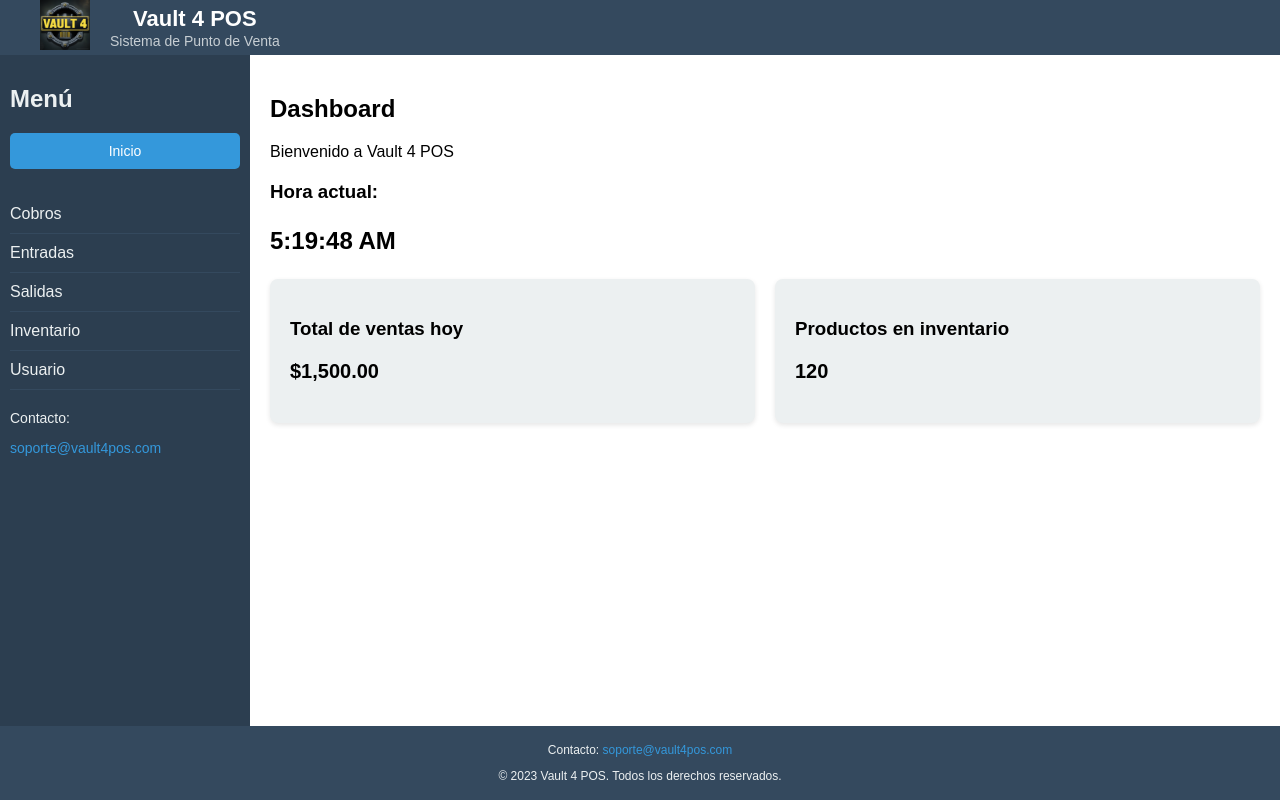
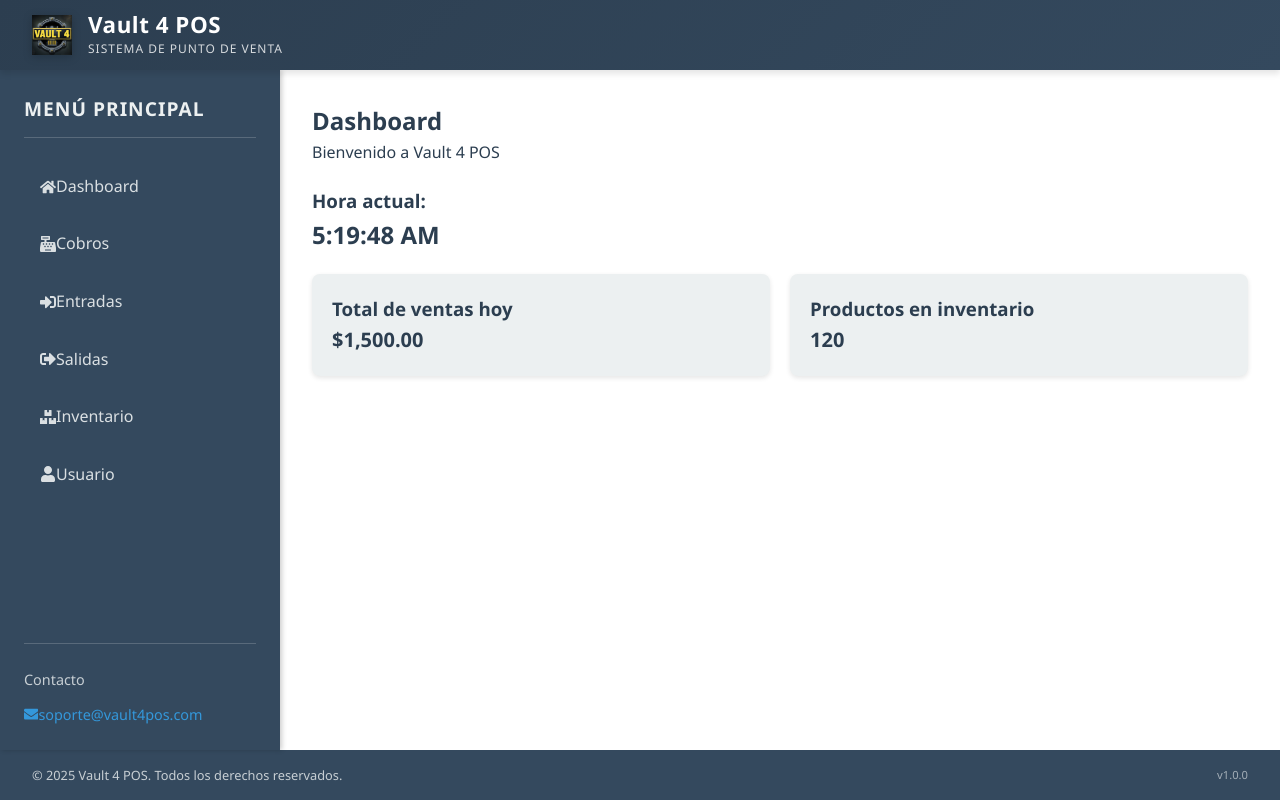
Before and after one commit to KiraTrash/posSa, a React (Create React App) app: page / in a window 1280 px wide. Built offline with nearby package versions, Linux system fonts and the light colour scheme.

Commit message:
cambios de estilo completos

```diff
--- a/package.json
+++ b/package.json
@@ -7,6 +7,7 @@
   "dependencies": {
     "react": "^19.0.0",
     "react-dom": "^19.0.0",
+    "react-icons": "^5.5.0",
     "react-scripts": "^5.0.1"
   },
   "devDependencies": {
--- a/src/components/Footer.jsx
+++ b/src/components/Footer.jsx
@@ -3,16 +3,12 @@ import React from "react";
 const Footer = () => {
   return (
     <footer className="footer">
-      <p>
-        Contacto:{" "}
-        <a
-          href="mailto:soporte@vault4pos.com"
-          style={{ color: "#3498db", textDecoration: "none" }}
-        >
-          soporte@vault4pos.com
-        </a>
-      </p>
-      <p>&copy; 2023 Vault 4 POS. Todos los derechos reservados.</p>
+      <div className="copyright">
+        © {new Date().getFullYear()} Vault 4 POS. Todos los derechos reservados.
+      </div>
+      <div className="version">
+        v1.0.0
+      </div>
     </footer>
   );
 };
--- a/src/components/Header.jsx
+++ b/src/components/Header.jsx
@@ -1,5 +1,3 @@
-import React from "react";
-
 const Header = () => {
   return (
     <header className="header">
@@ -7,13 +5,13 @@ const Header = () => {
         <div className="logo-container">
           <img
             src="/assets/logo.png"
-            alt="Logo Vault 4 POS"
+            alt="Vault 4 POS"
             className="logo"
           />
-        </div>
-        <div className="title-container">
-          <h1 className="app-title">Vault 4 POS</h1>
-          <p className="app-subtitle">Sistema de Punto de Venta</p>
+          <div className="brand-text">
+            <h1 className="app-title">Vault 4 POS</h1>
+            <p className="app-subtitle">Sistema de Punto de Venta</p>
+          </div>
         </div>
       </div>
     </header>
--- a/src/components/Sidebar.jsx
+++ b/src/components/Sidebar.jsx
@@ -1,67 +1,47 @@
 import React from "react";
+import {
+  FaHome,
+  FaCashRegister,
+  FaSignInAlt,
+  FaSignOutAlt,
+  FaBoxes,
+  FaUser,
+  FaEnvelope
+} from "react-icons/fa";
 
 const Sidebar = ({ onViewChange }) => {
-  // Función para manejar el clic en una opción del menú
-  const handleMenuItemClick = (item) => {
-    // Convertimos el nombre del menú a un valor válido para el estado `currentView`
-    const view = item.toLowerCase(); // Ejemplo: "Cobros" -> "cobros"
-    onViewChange(view); // Llamamos a la función para cambiar la vista
-  };
+  const menuItems = [
+    { name: "Dashboard", icon: <FaHome />, view: "dashboard" },
+    { name: "Cobros", icon: <FaCashRegister />, view: "cobros" },
+    { name: "Entradas", icon: <FaSignInAlt />, view: "entradas" },
+    { name: "Salidas", icon: <FaSignOutAlt />, view: "salidas" },
+    { name: "Inventario", icon: <FaBoxes />, view: "inventario" },
+    { name: "Usuario", icon: <FaUser />, view: "usuario" }
+  ];
 
   return (
     <aside className="sidebar">
-      <h2>Menú</h2>
+      <h2 className="sidebar-title">Menú Principal</h2>
 
-      {/* Botón de Inicio */}
-      <button
-        onClick={() => handleMenuItemClick("dashboard")} // Navegar al Dashboard
-        style={{
-          width: "100%",
-          background: "#3498db",
-          color: "#fff",
-          border: "none",
-          padding: "10px",
-          borderRadius: "5px",
-          cursor: "pointer",
-          fontSize: "14px",
-          marginBottom: "10px",
-          transition: "background 0.3s ease",
-        }}
-        onMouseEnter={(e) => (e.target.style.background = "#2980b9")}
-        onMouseLeave={(e) => (e.target.style.background = "#3498db")}
-      >
-        Inicio
-      </button>
-
-      {/* Lista de opciones del menú */}
-      <ul style={{ listStyle: "none", padding: 0 }}>
-        {["Cobros", "Entradas", "Salidas", "Inventario", "Usuario"].map(
-          (item, index) => (
-            <li
-              key={index}
-              style={{
-                padding: "10px 0",
-                borderBottom: "1px solid #34495e",
-                cursor: "pointer",
-                transition: "background 0.3s ease",
-              }}
-              onClick={() => handleMenuItemClick(item)} // Cambiar la vista al hacer clic
-              onMouseEnter={(e) => (e.target.style.background = "#34495e")}
-              onMouseLeave={(e) => (e.target.style.background = "transparent")}
+      <ul className="menu-list">
+        {menuItems.map((item, index) => (
+          <li key={index} className="menu-item">
+            <a
+              href="#!"
+              className="menu-link"
+              onClick={() => onViewChange(item.view)}
             >
-              {item}
-            </li>
-          )
-        )}
+              {item.icon}
+              <span>{item.name}</span>
+            </a>
+          </li>
+        ))}
       </ul>
 
-      {/* Sección de contacto */}
-      <div style={{ marginTop: "20px", fontSize: "14px" }}>
-        <p>Contacto:</p>
-        <a
-          href="mailto:soporte@vault4pos.com"
-          style={{ color: "#3498db", textDecoration: "none" }}
-        >
+      <div className="contact-info">
+        <h3 className="contact-title">Contacto</h3>
+        <a href="mailto:soporte@vault4pos.com" className="contact-email">
+          <FaEnvelope />
           soporte@vault4pos.com
         </a>
       </div>
--- a/src/styles.css
+++ b/src/styles.css
@@ -1,213 +1,362 @@
-body {
-  margin: 0;
-  font-family: Arial, sans-serif;
-  background-color: #f4f4f4;
+:root {
+  --primary-color: #2c3e50;
+  --secondary-color: #34495e;
+  --accent-color: #3498db;
+  --light-color: #ecf0f1;
+  --danger-color: #e74c3c;
+  --success-color: #27ae60;
+  --warning-color: #f39c12;
+  --text-dark: #2c3e50;
+  --text-light: #ecf0f1;
+  --bg-light: #f8f9fa;
+  --border-radius: 6px;
+  --box-shadow: 0 4px 6px rgba(0, 0, 0, 0.1);
+  --transition: all 0.3s ease;
 }
 
+/* Reset y estilos base */
+* {
+  margin: 0;
+  padding: 0;
+  box-sizing: border-box;
+}
+
+body {
+  font-family: 'Segoe UI', Roboto, 'Helvetica Neue', sans-serif;
+  background-color: var(--bg-light);
+  color: var(--text-dark);
+  line-height: 1.6;
+}
+
+/* Layout principal */
 .grid-container {
   display: grid;
   grid-template-areas:
     "header header"
     "sidebar main"
     "footer footer";
-  grid-template-columns: 250px 1fr; /* Sidebar fijo de 250px, Main ocupa el resto */
-  grid-template-rows: auto 1fr auto; /* Header y Footer con altura automática, Main ocupa el espacio restante */
-  min-height: 100vh; /* Asegura que el contenedor ocupe toda la altura de la pantalla */
+  grid-template-columns: 280px 1fr;
+  grid-template-rows: 70px 1fr 50px;
+  min-height: 100vh;
 }
 
+/* Header */
 .header {
   grid-area: header;
-  background-color: #34495e;
-  color: #ecf0f1;
-  padding: 5px 20px; /* Padding reducido aún más */
-  text-align: center;
-  font-size: 20px; /* Tamaño de fuente reducido */
-  box-shadow: 0 2px 5px rgba(0, 0, 0, 0.2);
-}
-
-.sidebar {
-  grid-area: sidebar;
-  background-color: #2c3e50;
-  color: #ecf0f1;
-  padding: 10px; /* Padding reducido aún más */
-  overflow-y: auto; /* Permite hacer scroll si el contenido es muy largo */
-}
-
-.main {
-  grid-area: main;
-  background-color: #fff;
-  padding: 20px;
-  overflow-y: auto; /* Permite hacer scroll si el contenido es muy largo */
-}
-
-.footer {
-  grid-area: footer;
-  background-color: #34495e;
-  color: #ecf0f1;
-  padding: 5px; /* Padding reducido aún más */
-  text-align: center;
-  font-size: 12px; /* Tamaño de fuente reducido */
-}
-
-/* inventario */
-/* styles.css */
-table {
-  width: 100%;
-  border-collapse: collapse;
-  margin: 20px 0;
-}
-
-th, td {
-  padding: 10px;
-  border: 1px solid #ddd;
-  text-align: left;
-}
-
-th {
-  background-color: #34495e;
-  color: #ecf0f1;
-}
-
-tr:nth-child(even) {
-  background-color: #f9f9f9;
-}
-
-.inventario-container {
-  padding: 20px;
-}
-
-.search-bar {
-  margin-bottom: 20px;
-}
-
-.search-bar input {
-  padding: 8px;
-  width: 300px;
-}
-
-.productos-table {
-  width: 100%;
-  border-collapse: collapse;
-}
-
-.productos-table th, .productos-table td {
-  padding: 10px;
-  border: 1px solid #ddd;
-  text-align: left;
-}
-
-.productos-table th {
-  background-color: #34495e;
-  color: white;
-}
-
-.even-row {
-  background-color: #f9f9f9;
-}
-
-.odd-row {
-  background-color: #fff;
-}
-
-.low-stock {
-  color: red;
-  font-weight: bold;
-}
-
-.no-results {
-  text-align: center;
-  padding: 20px;
-  color: #666;
-}
-
-.loading, .error {
-  padding: 20px;
-  text-align: center;
-}
-
-/* Estilos para el Header mejorado */
-.header {
-  grid-area: header;
-  background-color: #34495e;
-  color: #ecf0f4;
-  padding: 0 20px;
-  box-shadow: 0 2px 5px rgba(0, 0, 0, 0.2);
+  background: linear-gradient(135deg, var(--primary-color), var(--secondary-color));
+  color: var(--text-light);
+  padding: 0 2rem;
+  box-shadow: var(--box-shadow);
   display: flex;
   align-items: center;
+  z-index: 100;
 }
 
 .header-content {
   display: flex;
   align-items: center;
   width: 100%;
-  max-width: 1200px;
+  max-width: 1400px;
   margin: 0 auto;
 }
 
 .logo-container {
-  margin-right: 20px;
+  display: flex;
+  align-items: center;
+  margin-right: 1.5rem;
 }
 
 .logo {
-  height: 50px;
+  height: 40px;
   width: auto;
   object-fit: contain;
+  filter: drop-shadow(0 2px 4px rgba(0, 0, 0, 0.2));
 }
 
-.title-container {
+.brand-text {
+  display: flex;
+  flex-direction: column;
+  margin-left: 1rem;
+}
+
+.app-title {
+  margin: 0;
+  font-size: 1.4rem;
+  font-weight: 700;
+  color: white;
+  line-height: 1.2;
+  letter-spacing: 0.5px;
+}
+
+.app-subtitle {
+  margin: 0;
+  font-size: 0.75rem;
+  font-weight: 400;
+  color: rgba(255, 255, 255, 0.8);
+  text-transform: uppercase;
+  letter-spacing: 1px;
+}
+
+/* Sidebar corregido */
+.sidebar {
+  grid-area: sidebar;
+  background-color: var(--secondary-color);
+  color: var(--text-light);
+  padding: 1.5rem;
+  box-shadow: 2px 0 5px rgba(0, 0, 0, 0.2);
+  z-index: 10;
   display: flex;
   flex-direction: column;
 }
 
-.app-title {
-  margin: 0;
-  font-size: 22px;
-  font-weight: 700;
-  color: #fff;
-  line-height: 1.2;
+.sidebar-title {
+  color: var(--text-light);
+  font-size: 1.2rem;
+  font-weight: 600;
+  margin-bottom: 1.5rem;
+  text-transform: uppercase;
+  letter-spacing: 1px;
+  border-bottom: 1px solid rgba(236, 240, 241, 0.2);
+  padding-bottom: 0.75rem;
 }
 
-.app-subtitle {
-  margin: 0;
-  font-size: 14px;
-  font-weight: 400;
-  color: #ecf0f1;
+.menu-list {
+  list-style: none;
+  padding: 0;
+  margin: 0 0 2rem 0;
+}
+
+.menu-item {
+  margin-bottom: 0.5rem;
+}
+
+.menu-link {
+  display: flex;
+  align-items: center;
+  padding: 0.75rem 1rem;
+  color: var(--text-light);
+  text-decoration: none;
+  border-radius: var(--border-radius);
+  transition: var(--transition);
+  font-weight: 500;
+  opacity: 0.9;
+}
+
+.menu-link:hover, .menu-link.active {
+  background-color: rgba(52, 152, 219, 0.2);
+  opacity: 1;
+}
+
+.menu-link i {
+  margin-right: 0.75rem;
+  font-size: 1.1rem;
+  color: var(--accent-color);
+}
+
+.contact-info {
+  margin-top: auto;
+  padding-top: 1.5rem;
+  border-top: 1px solid rgba(236, 240, 241, 0.2);
+}
+
+.contact-title {
+  font-size: 0.9rem;
+  color: var(--text-light);
+  margin-bottom: 0.75rem;
+  font-weight: 500;
   opacity: 0.8;
 }
 
-/* Estilos responsivos */
-@media (max-width: 768px) {
-  .logo {
-    height: 40px;
-  }
+.contact-email {
+  color: var(--accent-color);
+  text-decoration: none;
+  font-size: 0.9rem;
+  display: flex;
+  align-items: center;
+  transition: var(--transition);
+}
 
-  .app-title {
-    font-size: 18px;
-  }
+.contact-email:hover {
+  opacity: 0.9;
+  text-decoration: underline;
+}
 
-  .app-subtitle {
-    font-size: 12px;
+.contact-email i {
+  margin-right: 0.5rem;
+}
+
+/* Área principal */
+.main {
+  grid-area: main;
+  background-color: white;
+  padding: 2rem;
+  overflow-y: auto;
+}
+
+.section-title {
+  color: var(--primary-color);
+  margin-bottom: 1.5rem;
+  font-size: 1.5rem;
+  font-weight: 600;
+  display: flex;
+  align-items: center;
+}
+
+/* Inventario corregido */
+.inventario-container {
+  padding: 1.5rem;
+  background-color: white;
+  border-radius: var(--border-radius);
+  box-shadow: var(--box-shadow);
+}
+
+.search-bar {
+  margin-bottom: 1.5rem;
+}
+
+.search-bar input {
+  width: 100%;
+  max-width: 400px;
+  padding: 0.75rem 1rem;
+  border: 1px solid #ddd;
+  border-radius: var(--border-radius);
+  font-size: 1rem;
+  transition: var(--transition);
+}
+
+.search-bar input:focus {
+  outline: none;
+  border-color: var(--accent-color);
+  box-shadow: 0 0 0 3px rgba(52, 152, 219, 0.2);
+}
+
+.productos-table {
+  width: 100%;
+  border-collapse: collapse;
+  background-color: white;
+  border-radius: var(--border-radius);
+  overflow: hidden;
+  box-shadow: 0 1px 3px rgba(0, 0, 0, 0.1);
+}
+
+.productos-table th {
+  background-color: var(--secondary-color);
+  color: white;
+  padding: 1rem;
+  text-align: left;
+  font-weight: 600;
+}
+
+.productos-table td {
+  padding: 1rem;
+  border-bottom: 1px solid rgba(0, 0, 0, 0.05);
+}
+
+.productos-table tr:last-child td {
+  border-bottom: none;
+}
+
+.productos-table tr.even-row {
+  background-color: white;
+}
+
+.productos-table tr.odd-row {
+  background-color: #f9f9f9;
+}
+
+.productos-table tr:hover td {
+  background-color: rgba(52, 152, 219, 0.05);
+}
+
+.low-stock {
+  color: var(--danger-color);
+  font-weight: 600;
+}
+
+.no-results {
+  text-align: center;
+  padding: 2rem;
+  color: #7f8c8d;
+  font-style: italic;
+}
+
+.loading, .error {
+  padding: 2rem;
+  text-align: center;
+  font-size: 1.1rem;
+}
+
+.loading {
+  color: var(--accent-color);
+}
+
+.error {
+  color: var(--danger-color);
+}
+
+/* Footer */
+.footer {
+  grid-area: footer;
+  background-color: var(--secondary-color);
+  color: var(--text-light);
+  padding: 0.75rem 2rem;
+  text-align: center;
+  font-size: 0.8rem;
+  display: flex;
+  align-items: center;
+  justify-content: space-between;
+}
+
+.copyright {
+  opacity: 0.8;
+}
+
+.version {
+  font-size: 0.7rem;
+  opacity: 0.6;
+}
+
+/* Responsive */
+@media (max-width: 992px) {
+  .grid-container {
+    grid-template-columns: 240px 1fr;
   }
 }
 
-@media (max-width: 480px) {
-  .header {
-    padding: 0 10px;
+@media (max-width: 768px) {
+  .grid-container {
+    grid-template-areas:
+      "header"
+      "main"
+      "footer";
+    grid-template-columns: 1fr;
   }
 
-  .logo {
-    height: 35px;
+  .sidebar {
+    display: none;
   }
 
-  .logo-container {
-    margin-right: 10px;
+  .product-form {
+    grid-template-columns: 1fr;
+  }
+}
+
+@media (max-width: 576px) {
+  .header {
+    padding: 0 1rem;
   }
 
-  .app-title {
-    font-size: 16px;
+  .main {
+    padding: 1rem;
   }
 
-  .app-subtitle {
+  .brand-text {
     display: none;
   }
+
+  .footer {
+    flex-direction: column;
+    gap: 0.5rem;
+    padding: 0.75rem 1rem;
+  }
 }
```
Also changed, not shown: 1 other file (tests, documents, lock files or other folders).
